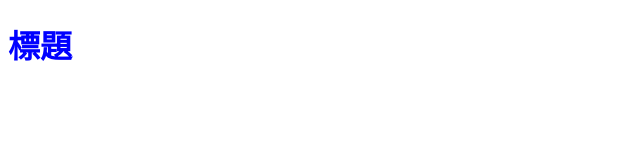
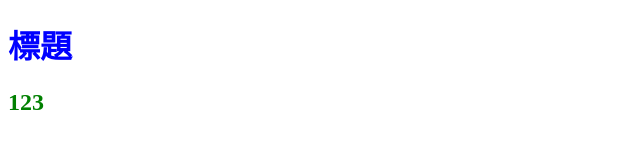
Before and after one commit to jinliu214/git006, a plain HTML site: page index.html in a window 1280 px wide. Shown: the full height of the page, 0-640 px from the left. Drawn offline with Linux system fonts and the light colour scheme.

Commit message:
新增h2 tag

```diff
--- a/all.css
+++ b/all.css
@@ -1,3 +1,6 @@
 h1 {
   color: blue;
 }
+h2{
+  color: green;
+}
--- a/index.html
+++ b/index.html
@@ -8,5 +8,6 @@
   </head>
   <body>
     <h1>標題</h1>
+    <h2>123</h2>
   </body>
 </html>
```
